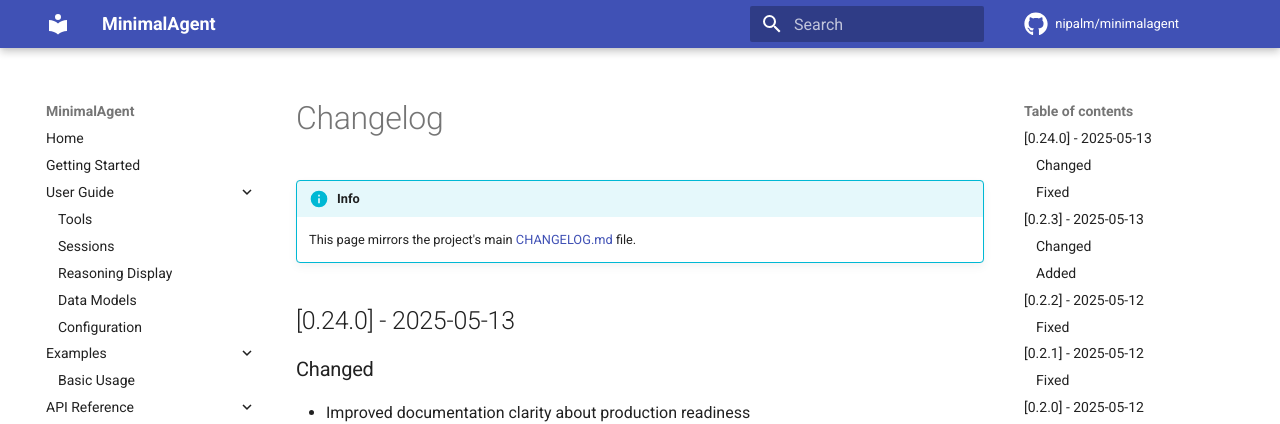
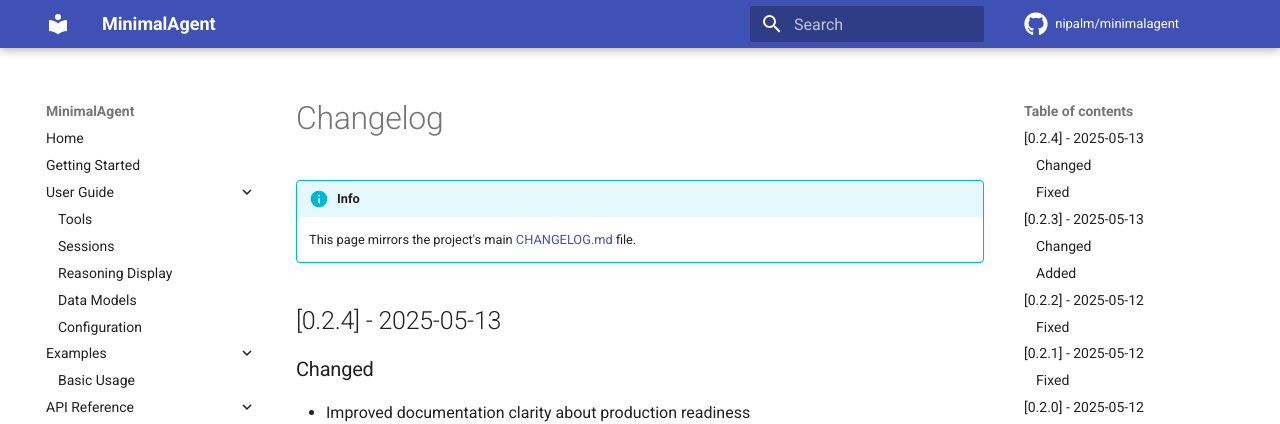
Before and after one commit to niklas-palm/minimalagent, an MkDocs documentation site: the page built from docs/changelog.md, in a window 1280 px wide and 900 px high. Shown: the top 424 px of the window. Built offline with MkDocs 1.6.1 and Material for MkDocs 9.7.7, drawn with Linux system fonts in a browser that asks for light colours; comment, search, counter and statistics services are not loaded.

Commit message:
fix: correct version number to 0.2.4

```diff
--- a/docs/changelog.md
+++ b/docs/changelog.md
@@ -3,7 +3,7 @@
 !!! info
     This page mirrors the project's main [CHANGELOG.md](https://github.com/nipalm/minimalagent/blob/main/CHANGELOG.md) file.
 
-## [0.24.0] - 2025-05-13
+## [0.2.4] - 2025-05-13
 
 ### Changed
 
--- a/src/minimalagent/__init__.py
+++ b/src/minimalagent/__init__.py
@@ -1,6 +1,6 @@
 """MinimalAgent - A lightweight agent framework."""
 
-__version__ = "0.24.0"
+__version__ = "0.2.4"
 
 from .agent import Agent
 from .tool import tool
```
Also changed, not shown: CHANGELOG.md (+1 -1 lines).
